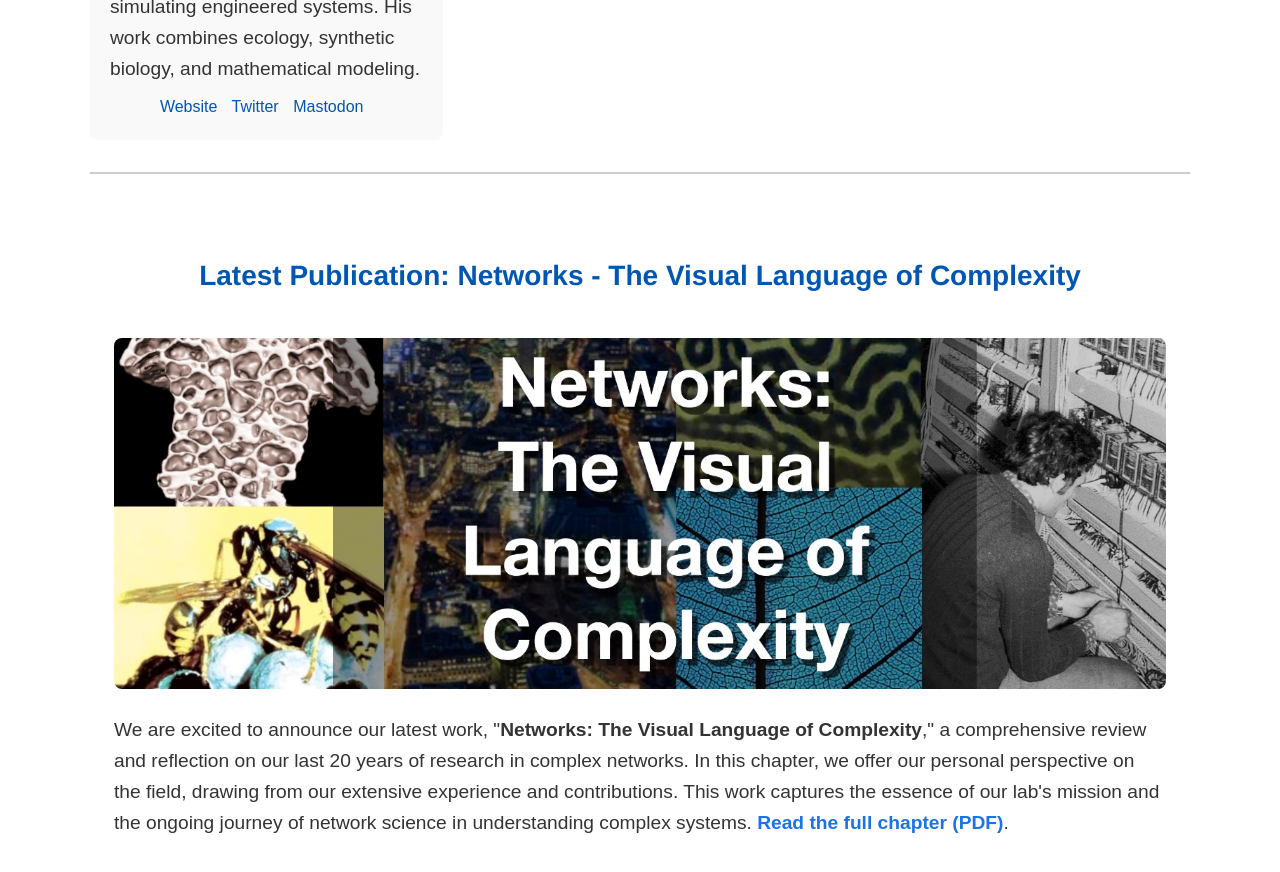
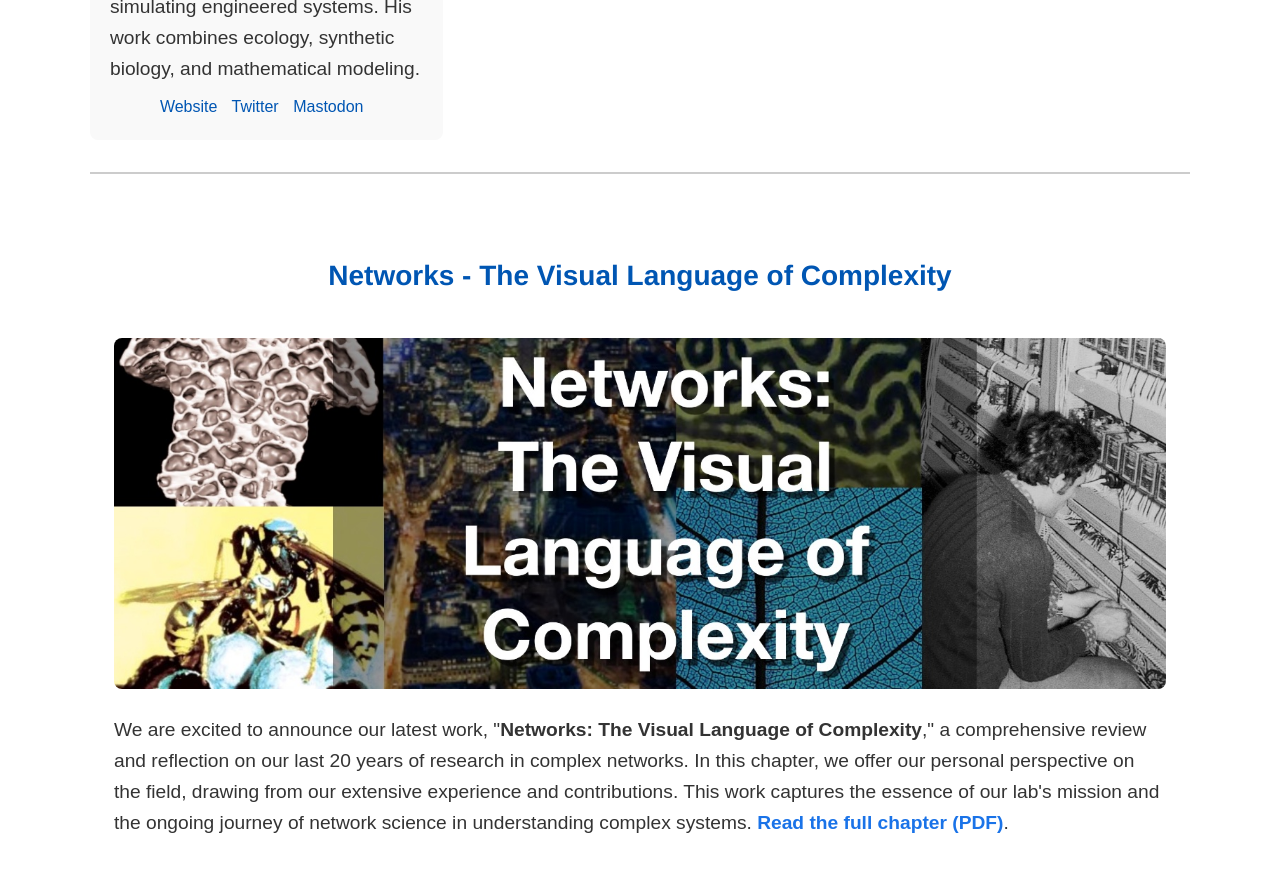
Before and after one commit to svalver/svalver.github.io, a Jekyll site: the page built from index.html, in a window 1280 px wide and 900 px high, scrolled down 2741 px. Shown: the top 872 px of the window. Built offline with Jekyll 4.4.1, drawn with Linux system fonts in a browser that asks for light colours.

Commit message:
update index

```diff
--- a/index.html
+++ b/index.html
@@ -210,7 +210,7 @@ p {
 
     <!-- NETWORKS CHAPTER -->
 <div style="padding: 1.5em; border-top: 2px solid #cccccc; margin-top: 2em;">
-        <h2>Latest Publication: Networks - The Visual Language of Complexity</h2>
+        <h2>Networks - The Visual Language of Complexity</h2>
         <img src="images/networks_banner.jpeg" alt="Banner image of complex networks" style="width: 100%; border-radius: 8px; margin-top: 1em;">
         <p style="margin-top: 1em;">
             We are excited to announce our latest work, "<strong>Networks: The Visual Language of Complexity</strong>," a comprehensive review and reflection on our last 20 years of research in complex networks.
```
Also changed, not shown: 1 other file.
